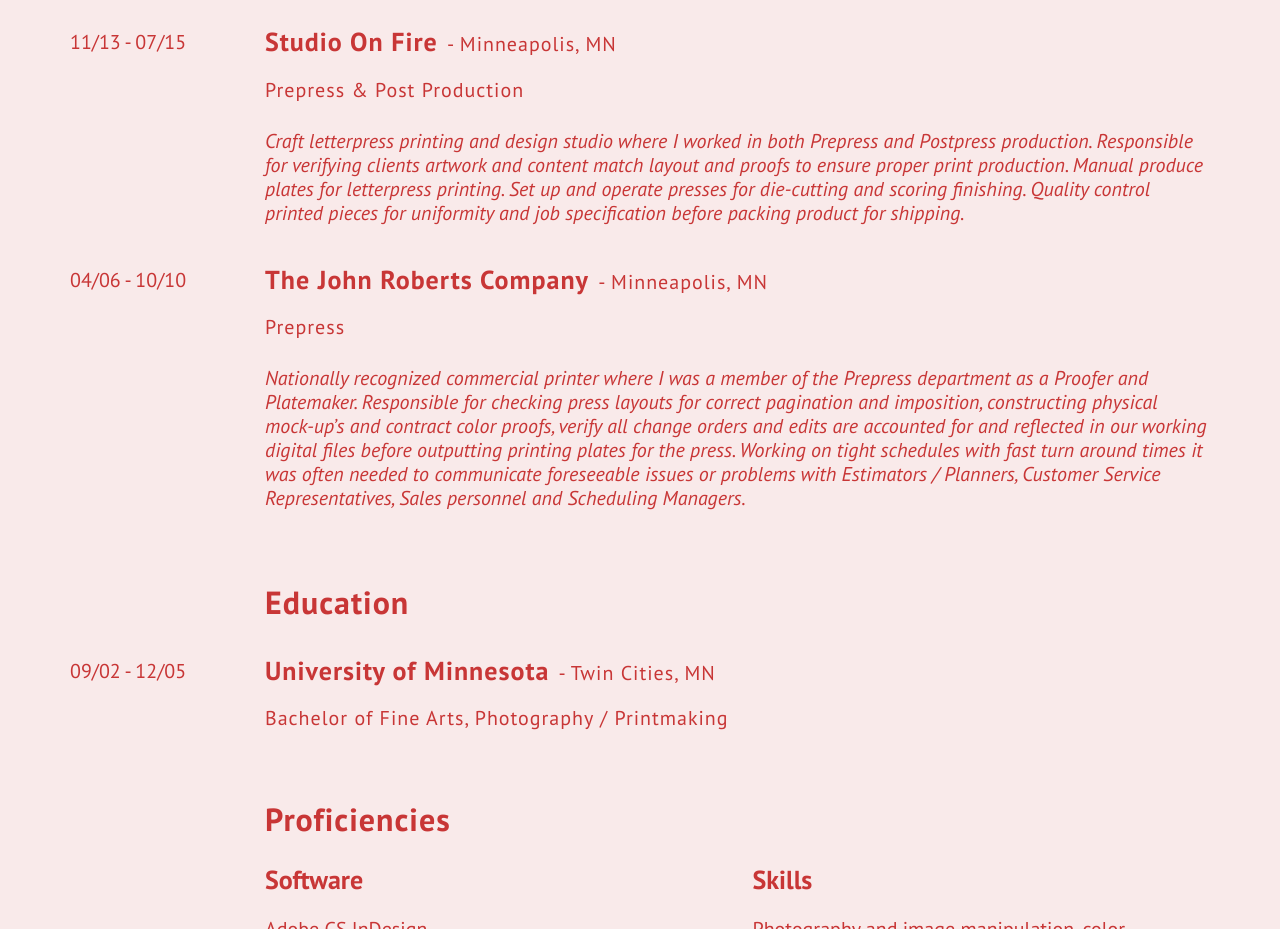
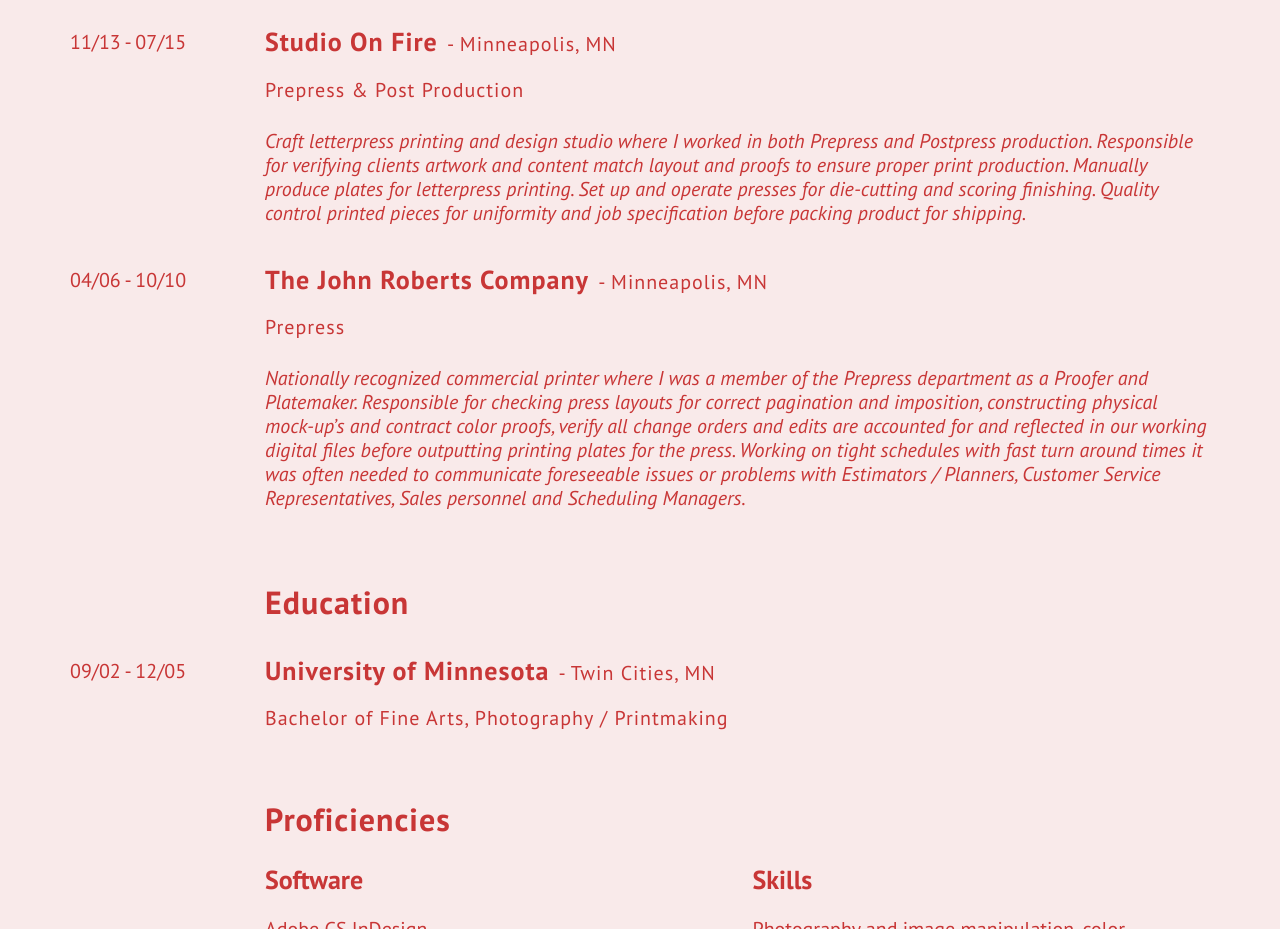
Before and after one commit to mscarlson/mscarlson.github.io, a plain HTML site: page index.html in a window 1280 px wide. Shown: the part 801-1730 px from the top of the page. Drawn offline with Linux system fonts and the light colour scheme.

Commit message:
Update index.html

```diff
--- a/index.html
+++ b/index.html
@@ -98,7 +98,7 @@
                         Prepress & Post Production
                      </h1>
                   </div>
-                  <h1>Craft letterpress printing and design studio where I worked in both Prepress and Postpress production.  Responsible for verifying clients artwork and content match layout and proofs to ensure proper print production.  Manual produce plates for letterpress printing.  Set up and operate presses for die-cutting and scoring finishing.  Quality control printed pieces for uniformity and job specification before packing product for shipping.</h1>
+                  <h1>Craft letterpress printing and design studio where I worked in both Prepress and Postpress production.  Responsible for verifying clients artwork and content match layout and proofs to ensure proper print production.  Manually produce plates for letterpress printing.  Set up and operate presses for die-cutting and scoring finishing.  Quality control printed pieces for uniformity and job specification before packing product for shipping.</h1>
                </div>
             </div>
          </div>
```
